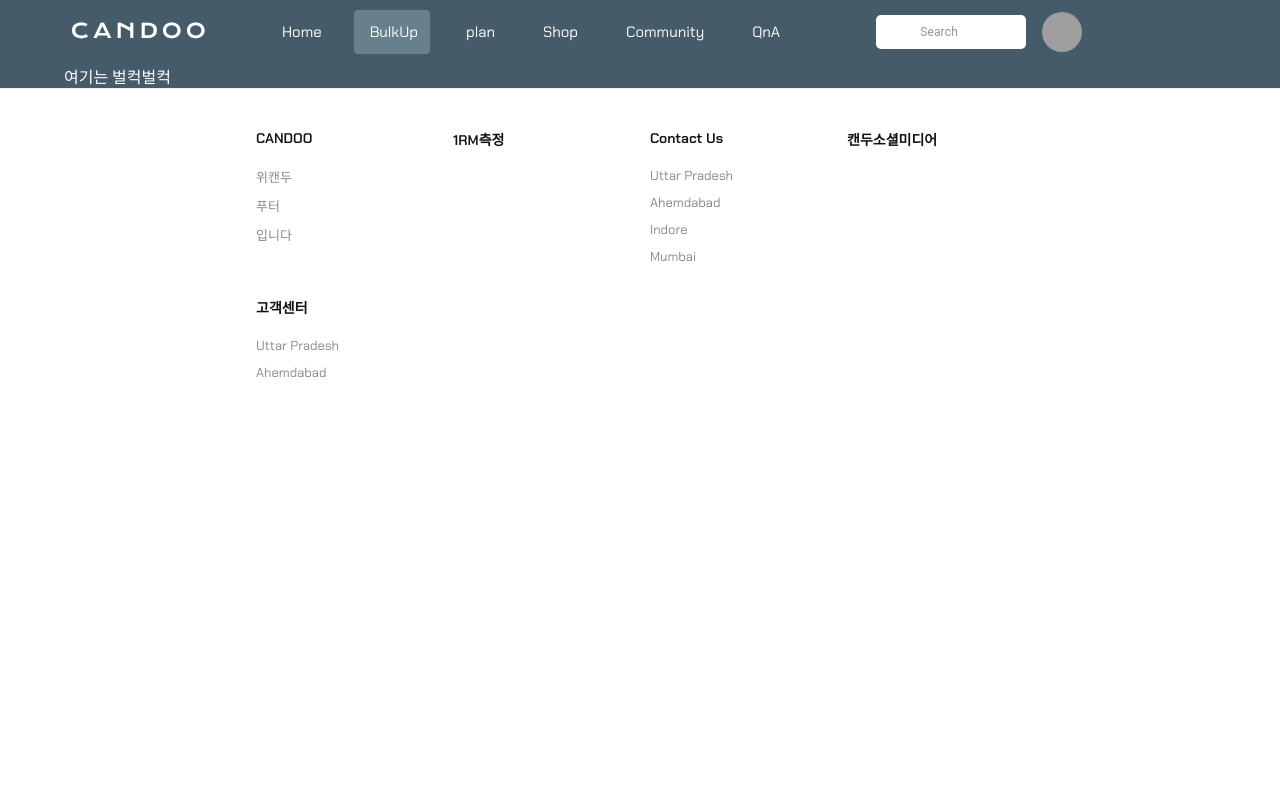
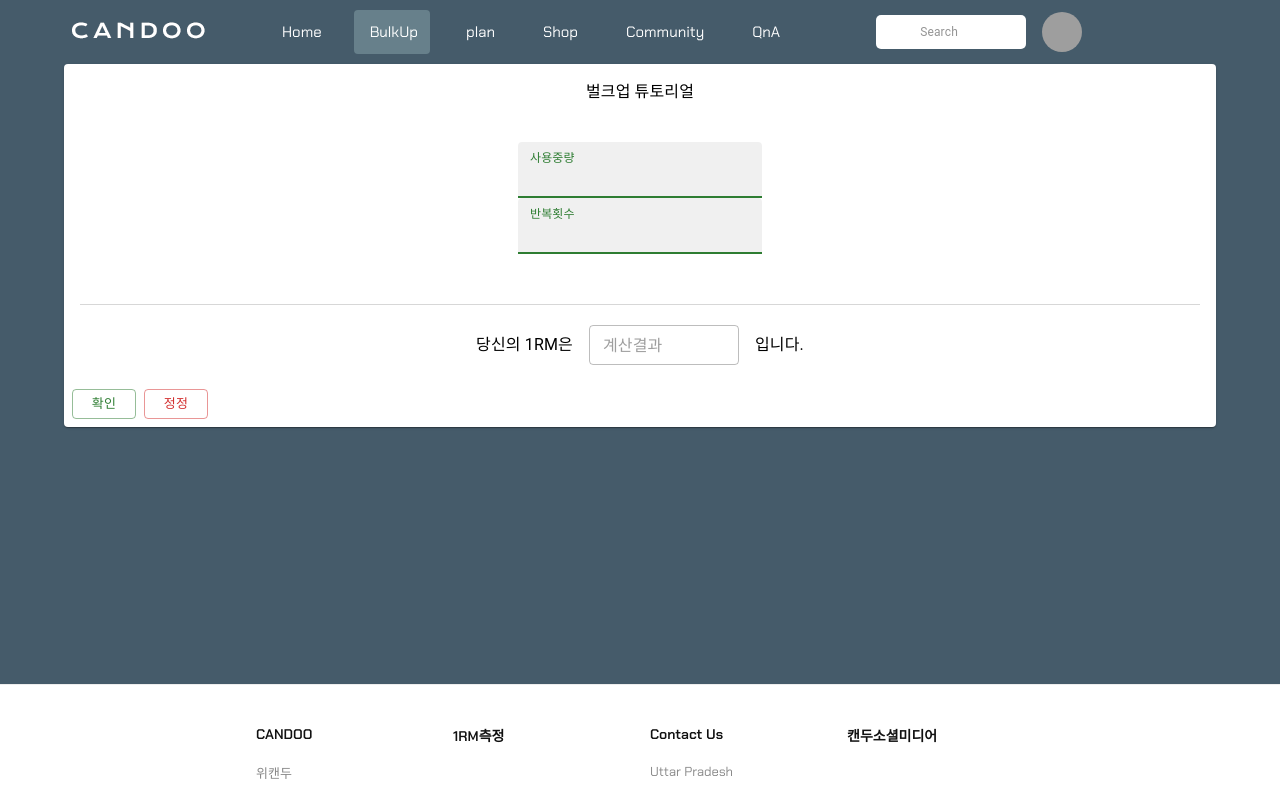
Before and after one commit to so00905/CANDOO, a React (Create React App) app: page /bulkup in a window 1280 px wide. Shown: the top 791 px of the page. Built offline with nearby package versions, Linux system fonts and the light colour scheme; grey boxes are pictures that could not be loaded; a web font is replaced by a local one.

Commit message:
bulkUp view만 완성

```diff
--- a/src/assets/App.css
+++ b/src/assets/App.css
@@ -46,6 +46,7 @@
 
 .main-container {
   min-height: calc(100vh - 180px);
+  width: 100%;
 }
 
 /* top css */
--- a/src/components/bulkUp/BulkUp.tsx
+++ b/src/components/bulkUp/BulkUp.tsx
@@ -1,11 +1,119 @@
 import * as React from "react";
-import Container from "@mui/material/Container";
+import {
+  Container,
+  Box,
+  Fade,
+  Card,
+  CardActions,
+  CardContent,
+  CardMedia,
+  Typography,
+  Button,
+  FormControl,
+  OutlinedInput,
+  InputAdornment,
+  TextField,
+} from "@mui/material";
+import styled from "styled-components";
+
+const Result = styled.div`
+  display: flex;
+  place-content: center;
+  align-items: center;
+  margin-top: 50px;
+  border-top: 1px solid #d7d7d7;
+  padding-top: 20px;
+`;
+
+interface State {
+  amount: string;
+  password: string;
+  weight: string;
+  weightRange: string;
+  showPassword: boolean;
+}
 
 function BulkUp() {
+  const [values, setValues] = React.useState<State>({
+    amount: "",
+    password: "",
+    weight: "",
+    weightRange: "",
+    showPassword: false,
+  });
+
+  const handleChange =
+    (prop: keyof State) => (event: React.ChangeEvent<HTMLInputElement>) => {
+      setValues({ ...values, [prop]: event.target.value });
+    };
   return (
     <>
-      <div>
-        <Container>여기는 벌컥벌컥</Container>
+      <div className="main-container">
+        <Container>
+          <Box sx={{ height: "100%", textAlign: "center" }}>
+            <Box sx={{ display: "block" }}>
+              <Fade in={true}>
+                <Card>
+                  <CardContent>
+                    <Typography gutterBottom color="black" component="div">
+                      벌크업 튜토리얼
+                    </Typography>
+                  </CardContent>
+                  <CardContent>
+                    <div style={{ display: "inline-grid" }}>
+                      <TextField
+                        variant="filled"
+                        color="success"
+                        focused
+                        id="outlined-number"
+                        label="사용중량"
+                        type="number"
+                        InputLabelProps={{
+                          shrink: true,
+                        }}
+                      />
+                      <TextField
+                        variant="filled"
+                        color="success"
+                        focused
+                        id="outlined-number"
+                        label="반복횟수"
+                        type="number"
+                        InputLabelProps={{
+                          shrink: true,
+                        }}
+                      />
+                    </div>
+                    <Result>
+                      <Typography marginRight={2} color="black">
+                        당신의 1RM은{" "}
+                      </Typography>
+                      <TextField
+                        label="계산결과"
+                        color="secondary"
+                        focused
+                        disabled
+                        size="small"
+                        style={{ width: "150px" }}
+                      />
+                      <Typography marginLeft={2} color="black">
+                        입니다.
+                      </Typography>
+                    </Result>
+                  </CardContent>
+                  <CardActions style={{ alignContent: "center" }}>
+                    <Button variant="outlined" color="success" size="small">
+                      확인
+                    </Button>
+                    <Button variant="outlined" color="error" size="small">
+                      정정
+                    </Button>
+                  </CardActions>
+                </Card>
+              </Fade>
+            </Box>
+          </Box>
+        </Container>
       </div>
     </>
   );
```
